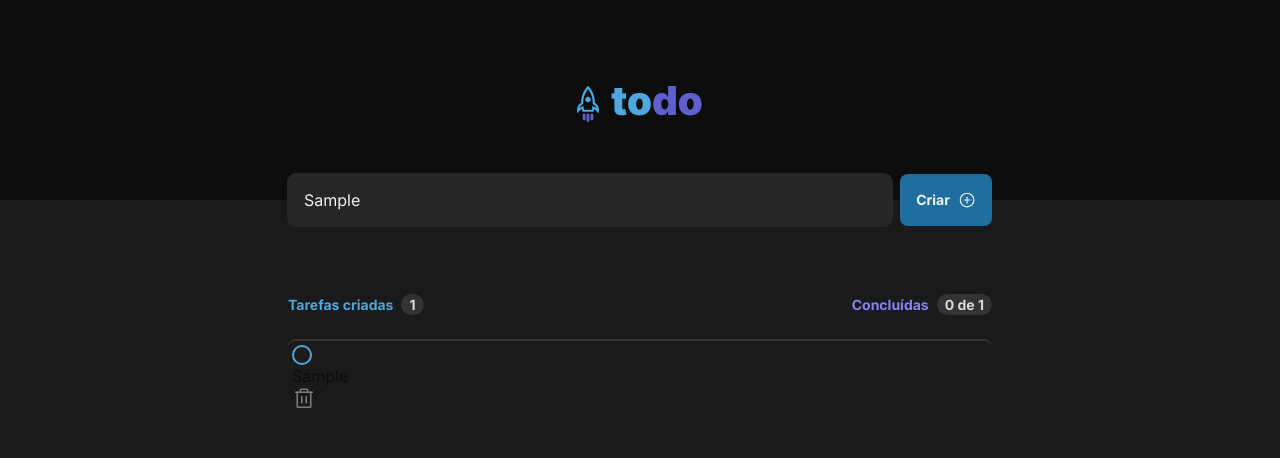
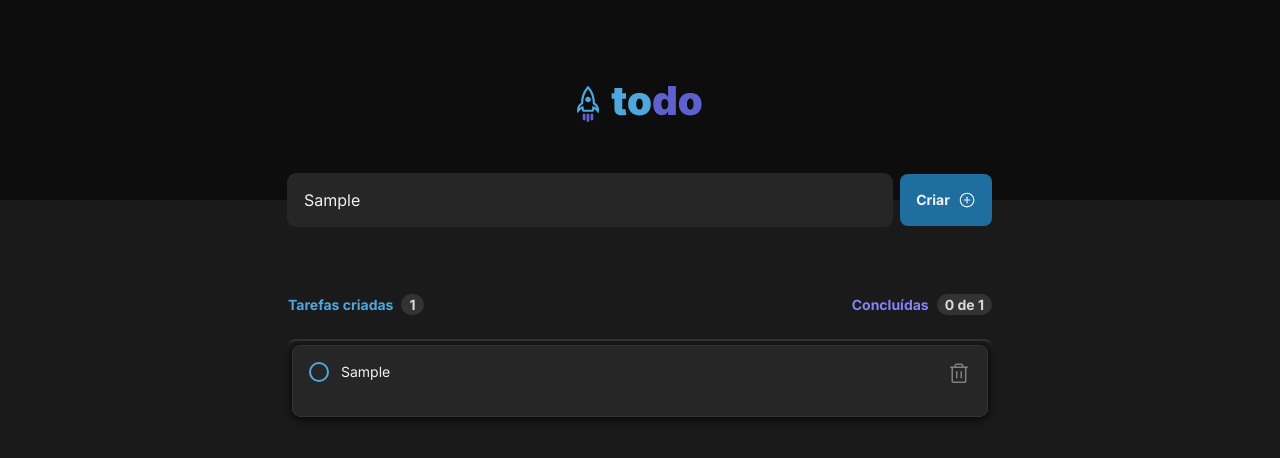
Before and after one commit to 90sRehem/todo-challlenge, a React (Vite) app in the folder apps/web/: page / in a window 1280 px wide. Both pictures are taken after typing "Sample" into the empty fields and a click on the button "Criar". Shown: the top 458 px of the page. Built offline with nearby package versions, Linux system fonts and the light colour scheme.

Commit message:
feat: add edit func to todo

```diff
--- a/apps/web/src/components/List/List.tsx
+++ b/apps/web/src/components/List/List.tsx
@@ -2,12 +2,10 @@ import { ClipboardText, Trash } from 'phosphor-react'
 import * as Styles from './List.styles'
 import { Checkbox } from '../Checkbox'
 import { IconButton } from '../IconButton'
-
-interface Todo {
-    id: string
-    title: string
-    completed: boolean
-}
+import { Todo } from '../../types'
+import { Input } from '../Input'
+import { useRef, useState } from 'react'
+import { useEventListener, useOnClickOutside } from '../../hooks'
 
 interface ListProps {
     todos: Todo[]
@@ -16,6 +14,36 @@ interface ListProps {
 }
 
 export function List({ todos, removeTodo, markAsDone }: ListProps) {
+    const [editing, setEditing] = useState("");
+    const inputRef = useRef<HTMLInputElement>(null);
+
+    const cardRef = useRef<HTMLDivElement>(null);
+    const liRef = useRef<HTMLLIElement>(null);
+    const completedTodos = todos.filter(todo => todo.done)
+
+    const handleEdit = (id: string) => {
+        setEditing(state => {
+            if (state === id) {
+                return '';
+            }
+
+            return id;
+        })
+    }
+
+    const handleClickOutside = () => handleEdit(editing);
+    const handleKeyPress = (e: KeyboardEvent) => {
+        if (e.key === 'Enter') {
+            handleEdit(editing);
+        }
+        if (e.key === 'Escape') {
+            console.log("🚀 ~ file: List.tsx:42 ~ handleKeyPress ~ e.key === 'Escape'", e.key === 'Escape')
+            handleEdit(editing);
+        }
+    }
+    // useEventListener('keyup', handleKeyPress, inputRef);
+    // useOnClickOutside(liRef, handleClickOutside)
+
     return (
         <Styles.Container>
             <Styles.Summary>
@@ -23,16 +51,40 @@ export function List({ todos, removeTodo, markAsDone }: ListProps) {
                     Tarefas criadas <Styles.Badge>{todos.length}</Styles.Badge>
                 </strong>
                 <strong>
-                    Concluídas <Styles.Badge>0 de {todos.length}</Styles.Badge>
+                    Concluídas <Styles.Badge>{completedTodos.length} de {todos.length}</Styles.Badge>
                 </strong>
             </Styles.Summary>
             <Styles.List>
                 {todos.length > 0 ? (
                     todos.map((item, index) => (
-                        <Styles.Item key={index}>
-                            <Checkbox name='checkbox' checked={item.completed} onCheckedChange={() => markAsDone(item.id)} />
-                            <label htmlFor="checkbox">{item.title}</label>
-                            <IconButton type='button' onClick={() => removeTodo(item.id)} />
+                        <Styles.Item key={index} ref={liRef}>
+                            <Styles.Card >
+                                <Checkbox
+                                    name='checkbox'
+                                    checked={item.done}
+                                    onCheckedChange={() => markAsDone(item.id)}
+                                />
+                                <label
+                                    htmlFor="checkbox"
+                                    data-checked={item.done}
+                                    data-visible={editing === item.id}
+                                    // onDoubleClick={() => {
+                                    //     handleEdit(item.id);
+                                    // }}
+                                >
+                                    {item.title}
+                                </label>
+                                {/* <Input
+
+                                    ref={input => input && input.focus()}
+                                    data-visible={editing === item.id}
+                                    name={'edit'}
+                                    placeholder={'Digite o novo título da tarefa'}
+                                // value={item.title}
+                                defaultValue={item.title}
+                                /> */}
+                                <IconButton type='button' onClick={() => removeTodo(item.id)} />
+                            </Styles.Card>
                         </Styles.Item>
                     ))
                 ) : (
```
